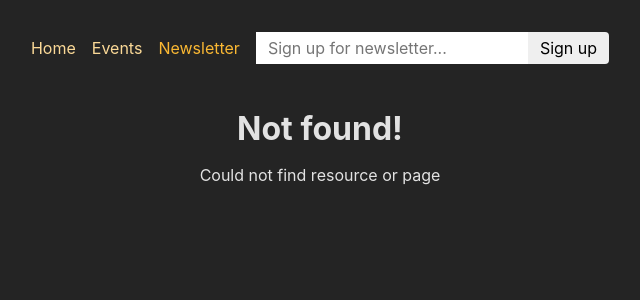
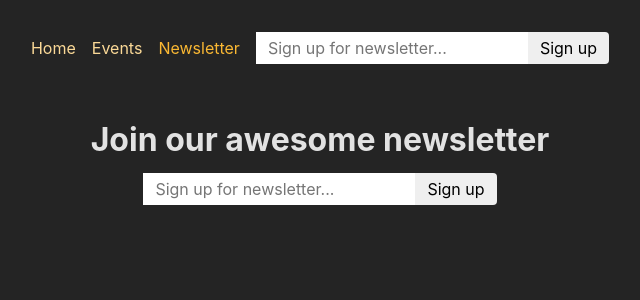
Before and after one commit to Marveeeen/react-advance-spa, a React (Vite) app: page /newsletter in a window 1280 px wide. Before the commit this address had no page. Shown: the top 300 px of the page, without its empty margins (320-960 px from the left). Built offline with nearby package versions, Linux system fonts and the light colour scheme.

Commit message:
feature: add newsletter page

```diff
--- a/src/App.jsx
+++ b/src/App.jsx
@@ -10,6 +10,9 @@
 import EditEventPage from "./pages/EditEvent";
 import EventsLayout from "./pages/EventsLayout";
 import ErrorPage from "./pages/Error";
+import NewsletterPage, {
+  action as newsletterAction,
+} from "./pages/Newsletter";
 import { action as manipulateEventAction } from "./components/EventForm";
 
 const router = createBrowserRouter([
@@ -52,6 +55,11 @@
           },
         ],
       },
+      {
+        path: "newsletter",
+        element: <NewsletterPage />,
+        action: newsletterAction,
+      },
     ],
   },
 ]);
--- /dev/null
+++ b/src/pages/Newsletter.jsx
@@ -0,0 +1,20 @@
+import NewsletterSignup from "../components/NewsletterSignup";
+import PageContent from "../components/PageContent";
+
+function NewsletterPage() {
+  return (
+    <PageContent title="Join our awesome newsletter">
+      <NewsletterSignup />
+    </PageContent>
+  );
+}
+
+export default NewsletterPage;
+
+export async function action({ request }) {
+  const data = await request.formData();
+  const email = data.get("email");
+
+  console.log(email);
+  return { message: "Signup successful!" };
+}
```
